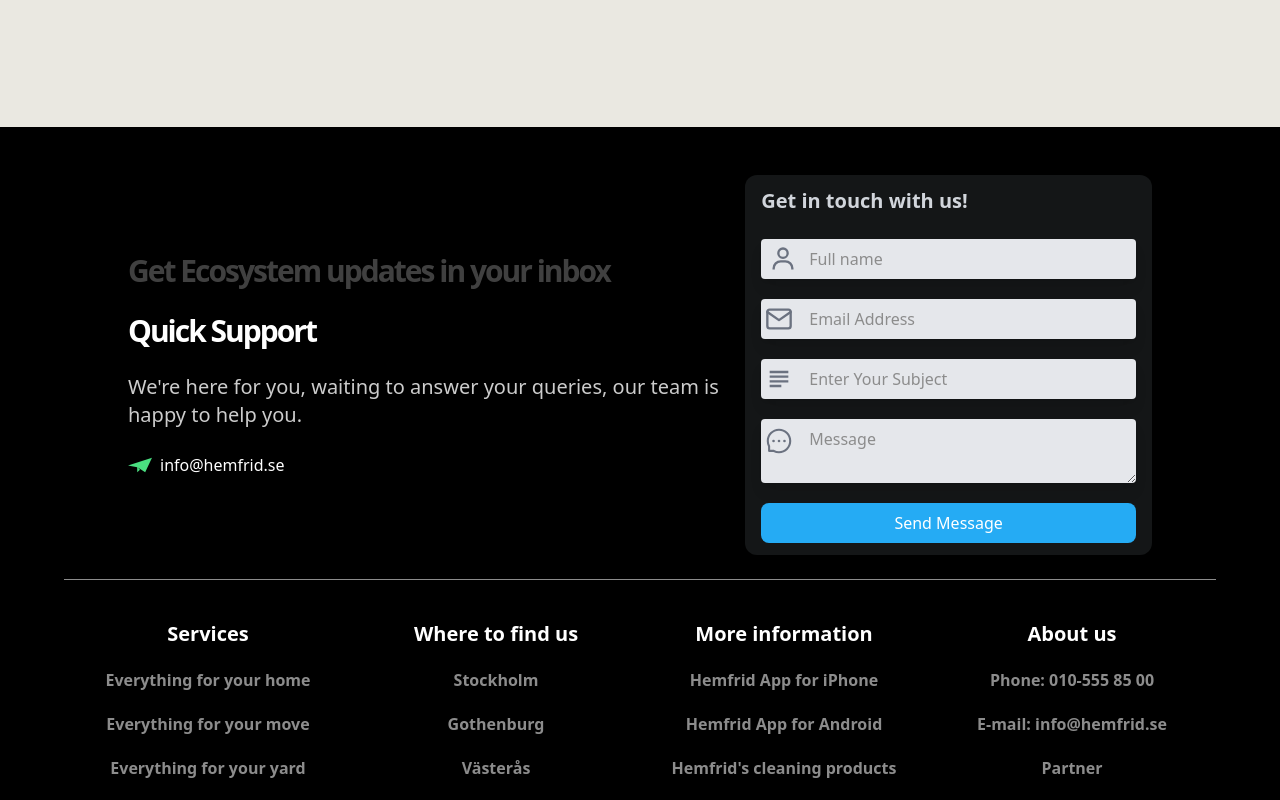
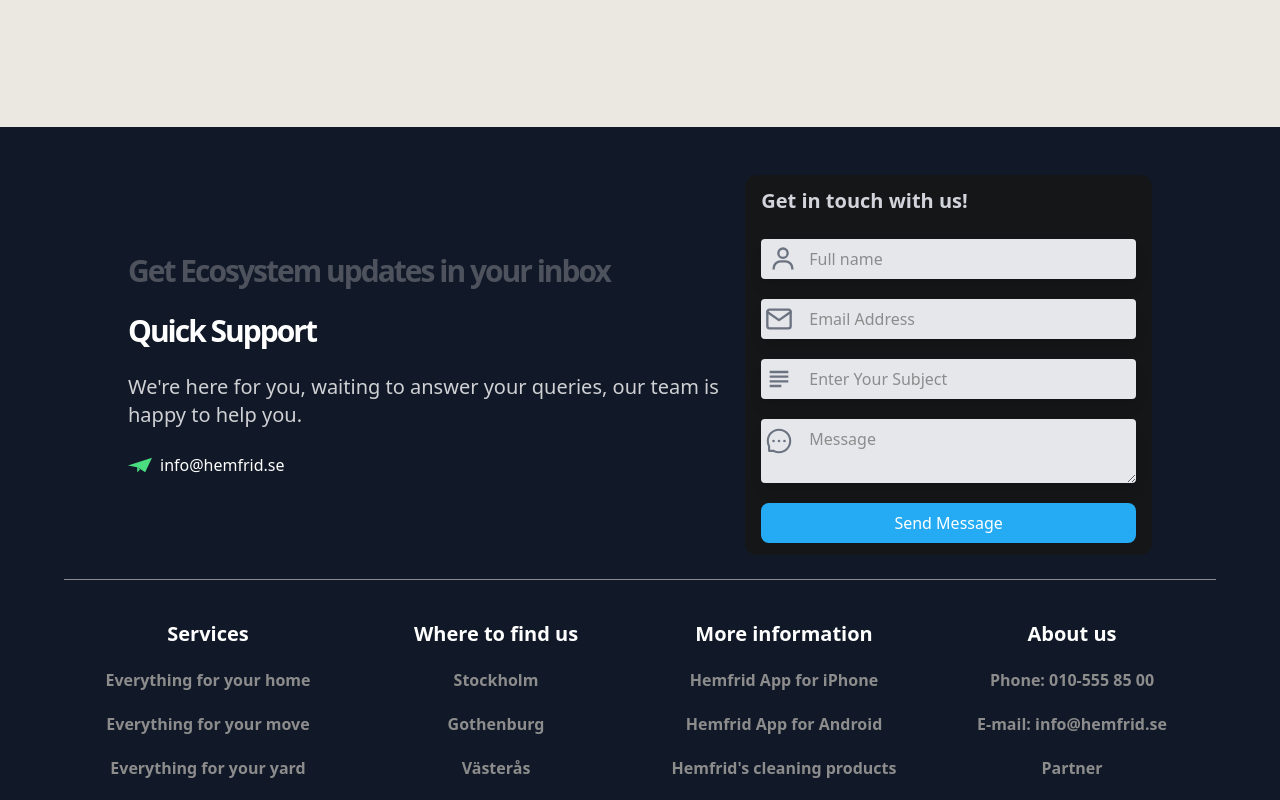
Before and after one commit to sameetghouri/hemfrid, a React (Create React App) app: page / in a window 1280 px wide. Shown: the part 6660-7460 px from the top of the page. Built offline with nearby package versions, Linux system fonts and the light colour scheme.

Commit message:
footer color change

```diff
--- a/src/Components/Gernal_Components/footer.js
+++ b/src/Components/Gernal_Components/footer.js
@@ -11,7 +11,7 @@ const Footer = () => {
     const [loading, setLoading] = useState(false);
 
     return (
-        <footer className="bg-black pt-6 w-full flex flex-col items-center">
+        <footer className="bg-gray-900 pt-6 w-full flex flex-col items-center">
 
             <div
                 id="contactUs"
```
